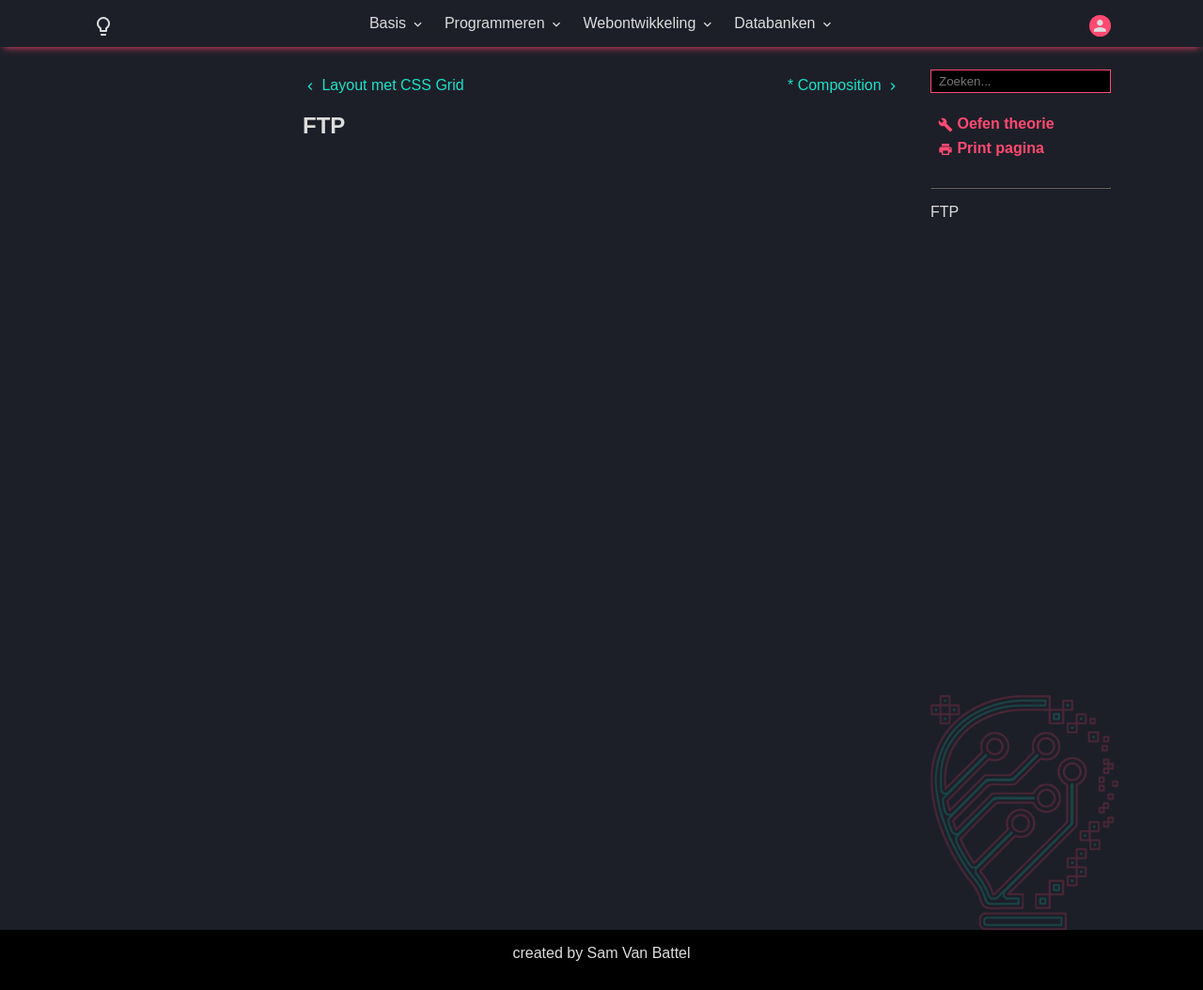
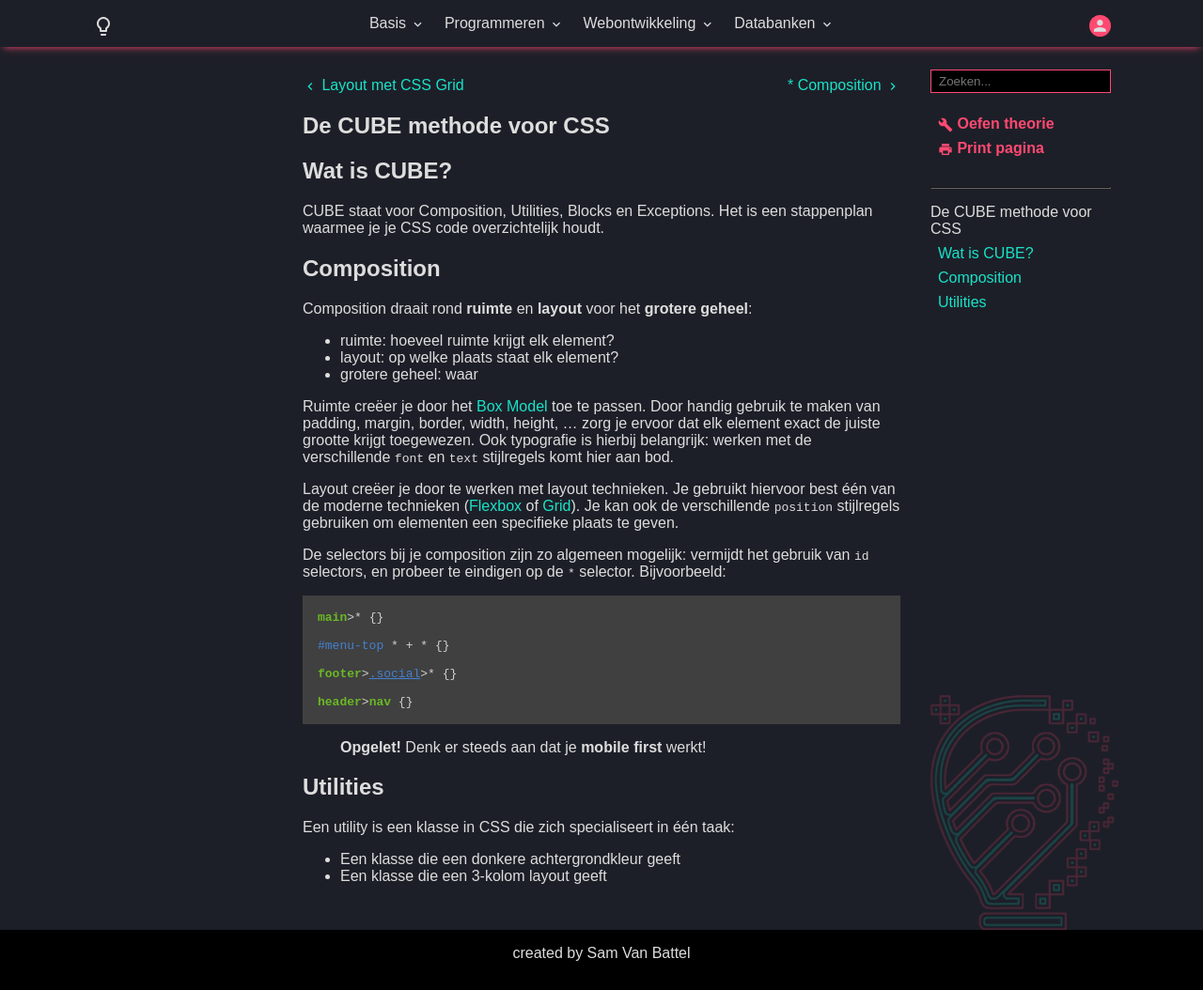
Before and after one commit to T-INFORMATICA/t-informatica.github.io, a Jekyll site: the page built from _courses/webontwikkeling/statische-websites/cube.md, in a window 1280 px wide and 1054 px high. Shown: the whole window at 94% size. Built offline with Jekyll 4.4.1, drawn with Linux system fonts in a browser that asks for light colours; comment, search, counter and statistics services are not loaded.

Commit message:
Update cube.md

````diff
--- a/_courses/webontwikkeling/statische-websites/cube.md
+++ b/_courses/webontwikkeling/statische-websites/cube.md
@@ -1,6 +1,42 @@
 ---
-title: FTP
+title: De CUBE methode voor CSS
 tags:
  -
 description:
 ---
+
+## Wat is CUBE?
+
+CUBE staat voor Composition, Utilities, Blocks en Exceptions. Het is een stappenplan waarmee je je CSS code overzichtelijk houdt.
+
+## Composition
+
+Composition draait rond **ruimte** en **layout** voor het **grotere geheel**:
+
+ - ruimte: hoeveel ruimte krijgt elk element?
+ - layout: op welke plaats staat elk element?
+ - grotere geheel: waar
+
+Ruimte creëer je door het [Box Model](../css/box-model.html) toe te passen. Door handig gebruik te maken van padding, margin, border, width, height, ... zorg je ervoor dat elk element exact de juiste grootte krijgt toegewezen. Ook typografie is hierbij belangrijk: werken met de verschillende `font` en `text` stijlregels komt hier aan bod.
+
+Layout creëer je door te werken met layout technieken. Je gebruikt hiervoor best één van de moderne technieken ([Flexbox](css-flexbox.html) of [Grid](css-grid.html)). Je kan ook de verschillende `position` stijlregels gebruiken om elementen een specifieke plaats te geven.
+
+De selectors bij je composition zijn zo algemeen mogelijk: vermijdt het gebruik van `id` selectors, en probeer te eindigen op de `*` selector. Bijvoorbeeld:
+
+```css
+main>* {}
+
+#menu-top * + * {}
+
+footer>.social>* {}
+
+header>nav {}
+```
+
+> **Opgelet!** Denk er steeds aan dat je **mobile first** werkt!
+
+## Utilities
+
+Een utility is een klasse in CSS die zich specialiseert in één taak:
+ - Een klasse die een donkere achtergrondkleur geeft
+ - Een klasse die een 3-kolom layout geeft
````
